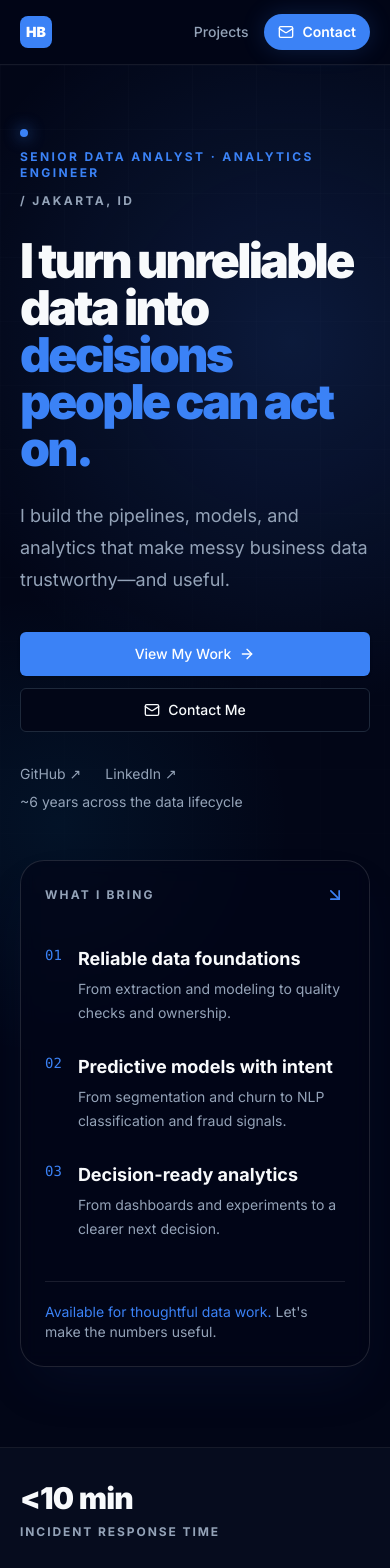
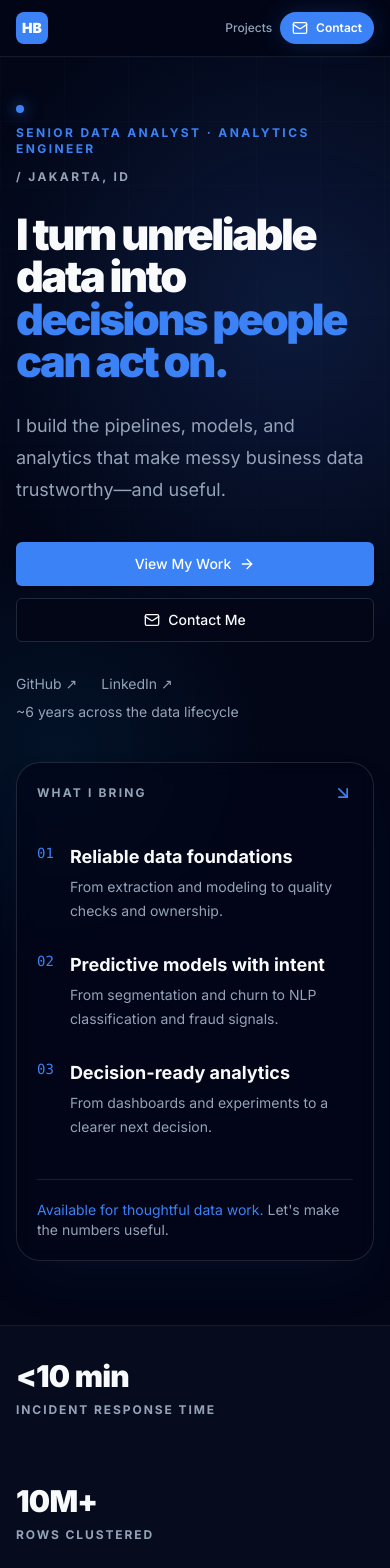
Before and after one commit to hadibudhy/hadibudhy.github.io, a Next.js app: page / in a window 390 px wide. Shown: the top 1568 px of the page. Built offline with nearby package versions, Linux system fonts and the light colour scheme.

Commit message:
fix: make portfolio responsive on mobile

```diff
--- a/src/app/globals.css
+++ b/src/app/globals.css
@@ -45,6 +45,12 @@ html {
   scroll-behavior: smooth;
 }
 
+html,
+body {
+  max-width: 100%;
+  overflow-x: hidden;
+}
+
 ::selection {
   background: color-mix(in srgb, var(--primary) 35%, transparent);
   color: var(--foreground);
--- a/src/app/page.tsx
+++ b/src/app/page.tsx
@@ -15,14 +15,14 @@ export default function Home() {
       <section className="relative border-b border-white/[0.08]">
         <div className="pointer-events-none absolute inset-0 bg-[radial-gradient(circle_at_75%_20%,rgba(59,130,246,0.16),transparent_32%),radial-gradient(circle_at_15%_55%,rgba(14,165,233,0.08),transparent_28%)]" />
         <div className="pointer-events-none absolute inset-0 opacity-30 [background-image:linear-gradient(rgba(148,163,184,0.08)_1px,transparent_1px),linear-gradient(90deg,rgba(148,163,184,0.08)_1px,transparent_1px)] [background-size:4rem_4rem] [mask-image:linear-gradient(to_bottom,black,transparent_82%)]" />
-        <div className="relative mx-auto grid max-w-6xl gap-12 px-5 pb-20 pt-16 sm:pb-24 md:grid-cols-[1.15fr_0.85fr] md:items-center md:gap-16 md:px-8 md:pb-32 md:pt-24">
-          <div>
+        <div className="relative mx-auto grid max-w-6xl gap-10 px-4 pb-16 pt-12 sm:gap-12 sm:px-5 sm:pb-24 sm:pt-16 md:grid-cols-[1.15fr_0.85fr] md:items-center md:gap-16 md:px-8 md:pb-32 md:pt-24">
+          <div className="min-w-0">
             <div className="mb-7 flex flex-wrap items-center gap-3 text-xs font-bold uppercase tracking-[0.2em] text-primary">
               <span className="h-2 w-2 rounded-full bg-primary shadow-[0_0_16px_rgba(59,130,246,0.9)]" />
               Senior Data Analyst · Analytics Engineer
               <span className="text-muted-foreground">/ Jakarta, ID</span>
             </div>
-            <h1 className="max-w-4xl text-5xl font-black leading-[0.98] tracking-[-0.055em] text-foreground sm:text-6xl lg:text-7xl">
+            <h1 className="max-w-4xl break-words text-[2.7rem] font-black leading-[0.98] tracking-[-0.055em] text-foreground sm:text-6xl lg:text-7xl">
               I turn unreliable data into <span className="text-primary">decisions people can act on.</span>
             </h1>
             <p className="mt-7 max-w-2xl text-lg leading-8 text-muted-foreground md:text-xl">
@@ -43,7 +43,7 @@ export default function Home() {
             </div>
           </div>
 
-          <aside className="relative rounded-3xl border border-white/[0.12] bg-slate-950/65 p-6 shadow-2xl shadow-blue-950/20 backdrop-blur-sm md:p-8">
+          <aside className="relative min-w-0 rounded-3xl border border-white/[0.12] bg-slate-950/65 p-5 shadow-2xl shadow-blue-950/20 backdrop-blur-sm sm:p-6 md:p-8">
             <div className="mb-10 flex items-center justify-between text-xs font-bold uppercase tracking-[0.18em] text-muted-foreground">
               <span>What I bring</span>
               <ArrowDownRight className="h-5 w-5 text-primary" aria-hidden="true" />
@@ -67,7 +67,7 @@ export default function Home() {
       </section>
 
       <section aria-label="Selected impact" className="border-b border-white/[0.08] bg-slate-900/35">
-        <div className="mx-auto grid max-w-6xl gap-px px-5 sm:grid-cols-3 sm:px-8">
+        <div className="mx-auto grid max-w-6xl gap-px px-4 sm:grid-cols-3 sm:px-8">
           {impactStats.map((stat) => (
             <div key={stat.label} className="border-white/[0.08] py-8 sm:border-r sm:px-8 sm:first:border-l">
               <div className="text-3xl font-black tracking-tight text-foreground md:text-4xl">{stat.value}</div>
@@ -78,8 +78,8 @@ export default function Home() {
       </section>
 
       <section id="experience" className="scroll-mt-20 border-b border-white/[0.08]">
-        <div className="mx-auto max-w-6xl px-5 py-20 sm:px-8 md:py-28">
-          <div className="grid gap-12 md:grid-cols-[0.75fr_1.25fr] md:gap-20">
+        <div className="mx-auto max-w-6xl px-4 py-16 sm:px-8 sm:py-20 md:py-28">
+          <div className="grid gap-10 md:grid-cols-[0.75fr_1.25fr] md:gap-20">
             <div>
               <p className="section-kicker">Career arc</p>
               <h2 className="section-title mt-4">A career built across the data lifecycle.</h2>
@@ -87,7 +87,7 @@ export default function Home() {
             </div>
             <div className="space-y-0">
               {careerArc.map((item) => (
-                <div key={item.index} className="group grid grid-cols-[3rem_1fr] gap-5 border-t border-white/[0.1] py-6 first:border-t-0 first:pt-0">
+                <div key={item.index} className="group grid grid-cols-[2.5rem_1fr] gap-3 border-t border-white/[0.1] py-5 first:border-t-0 first:pt-0 sm:grid-cols-[3rem_1fr] sm:gap-5 sm:py-6">
                   <span className="font-mono text-sm text-primary">{item.index}</span>
                   <div>
                     <h3 className="text-xl font-bold text-foreground transition-colors group-hover:text-primary">{item.title}</h3>
@@ -101,7 +101,7 @@ export default function Home() {
       </section>
 
       <section id="work" className="scroll-mt-20 border-b border-white/[0.08]">
-        <div className="mx-auto max-w-6xl px-5 py-20 sm:px-8 md:py-28">
+        <div className="mx-auto max-w-6xl px-4 py-16 sm:px-8 sm:py-20 md:py-28">
           <div className="mb-12 flex flex-col justify-between gap-6 md:flex-row md:items-end">
             <div>
               <p className="section-kicker">Selected work</p>
@@ -122,7 +122,7 @@ export default function Home() {
       </section>
 
       <section id="skills" className="scroll-mt-20 border-b border-white/[0.08] bg-slate-900/35">
-        <div className="mx-auto grid max-w-6xl gap-10 px-5 py-20 sm:px-8 md:grid-cols-[0.7fr_1.3fr] md:py-24">
+        <div className="mx-auto grid max-w-6xl gap-8 px-4 py-16 sm:px-8 sm:py-20 md:grid-cols-[0.7fr_1.3fr] md:gap-10 md:py-24">
           <div>
             <p className="section-kicker">Toolkit</p>
             <h2 className="section-title mt-4">The tools behind the work.</h2>
@@ -134,8 +134,8 @@ export default function Home() {
       </section>
 
       <section id="contact" className="scroll-mt-20">
-        <div className="mx-auto max-w-6xl px-5 py-20 sm:px-8 md:py-28">
-          <div className="relative overflow-hidden rounded-3xl border border-primary/30 bg-primary/[0.08] p-8 md:p-14">
+        <div className="mx-auto max-w-6xl px-4 py-16 sm:px-8 sm:py-20 md:py-28">
+          <div className="relative overflow-hidden rounded-3xl border border-primary/30 bg-primary/[0.08] p-6 sm:p-8 md:p-14">
             <div className="pointer-events-none absolute -right-16 -top-24 h-64 w-64 rounded-full bg-primary/20 blur-3xl" />
             <div className="relative grid gap-8 md:grid-cols-[1fr_auto] md:items-end">
               <div>
--- a/src/app/projects/page.tsx
+++ b/src/app/projects/page.tsx
@@ -27,14 +27,14 @@ export default function ProjectsPage() {
   return (
     <div>
       <section className="border-b border-white/[0.08]">
-        <div className="mx-auto max-w-6xl px-5 py-20 sm:px-8 md:py-28">
+        <div className="mx-auto max-w-6xl px-4 py-16 sm:px-8 sm:py-20 md:py-28">
           <p className="section-kicker">Case studies</p>
-          <h1 className="mt-5 max-w-4xl text-5xl font-black tracking-[-0.05em] text-foreground md:text-7xl">The decisions behind the dashboards, models, and pipelines.</h1>
+          <h1 className="mt-5 max-w-4xl break-words text-[2.7rem] font-black tracking-[-0.05em] text-foreground sm:text-5xl md:text-7xl">The decisions behind the dashboards, models, and pipelines.</h1>
           <p className="mt-7 max-w-2xl text-lg leading-8 text-muted-foreground">A selection of work across data engineering, predictive modeling, and product analytics—organized around the problem, the approach, and what changed.</p>
         </div>
       </section>
       <section>
-        <div className="mx-auto max-w-6xl px-5 py-16 sm:px-8 md:py-24">
+        <div className="mx-auto max-w-6xl px-4 py-14 sm:px-8 sm:py-20 md:py-24">
           <div className="grid gap-6 md:grid-cols-2">
             {featuredProjects.map((project) => <ProjectCard key={project.slug} slug={project.slug} meta={project.meta} featured />)}
           </div>
--- a/src/components/layout/Navbar.tsx
+++ b/src/components/layout/Navbar.tsx
@@ -11,12 +11,12 @@ const links = [
 export function Navbar() {
   return (
     <header className="sticky top-0 z-50 border-b border-white/[0.08] bg-background/85 backdrop-blur-xl">
-      <div className="mx-auto flex h-16 max-w-6xl items-center justify-between px-5 lg:px-8">
-        <Link href="/" className="group flex items-center gap-3" aria-label="Hadi Budhy home">
+      <div className="mx-auto flex h-14 min-w-0 max-w-6xl items-center justify-between gap-3 px-4 sm:h-16 sm:px-5 lg:px-8">
+        <Link href="/" className="group flex min-w-0 shrink-0 items-center gap-2 sm:gap-3" aria-label="Hadi Budhy home">
           <span className="flex h-8 w-8 items-center justify-center rounded-lg bg-primary text-sm font-black text-primary-foreground transition-transform group-hover:rotate-6">HB</span>
           <span className="hidden text-sm font-bold tracking-[0.18em] text-foreground sm:inline">HADI BUDHY</span>
         </Link>
-        <nav aria-label="Primary navigation" className="flex items-center gap-4 text-sm font-medium sm:gap-6">
+        <nav aria-label="Primary navigation" className="flex min-w-0 items-center gap-2 text-xs font-medium sm:gap-4 sm:text-sm md:gap-6">
           {links.map((link) => (
             <Link
               key={link.href}
@@ -28,13 +28,13 @@ export function Navbar() {
           ))}
           <Link
             href="/projects"
-            className="text-muted-foreground transition-colors hover:text-foreground focus-visible:outline-none focus-visible:ring-2 focus-visible:ring-ring focus-visible:ring-offset-2"
+            className="whitespace-nowrap text-muted-foreground transition-colors hover:text-foreground focus-visible:outline-none focus-visible:ring-2 focus-visible:ring-ring focus-visible:ring-offset-2"
           >
             Projects
           </Link>
           <a
             href="mailto:hadi.budhy@gmail.com"
-            className="inline-flex items-center gap-2 rounded-full bg-primary px-3.5 py-2 text-sm font-semibold text-primary-foreground shadow-[0_0_24px_rgba(59,130,246,0.2)] transition-all hover:-translate-y-0.5 hover:bg-primary/90 focus-visible:outline-none focus-visible:ring-2 focus-visible:ring-ring focus-visible:ring-offset-2 sm:px-4"
+            className="inline-flex shrink-0 items-center gap-2 whitespace-nowrap rounded-full bg-primary px-3 py-2 text-xs font-semibold text-primary-foreground shadow-[0_0_24px_rgba(59,130,246,0.2)] transition-all hover:-translate-y-0.5 hover:bg-primary/90 focus-visible:outline-none focus-visible:ring-2 focus-visible:ring-ring focus-visible:ring-offset-2 sm:px-4 sm:text-sm"
           >
             <Mail className="h-4 w-4 sm:hidden" aria-hidden="true" />
             <span>Contact<span className="hidden sm:inline"> Me</span></span>
```
Also changed, not shown: src/app/about/page.tsx (+6 -6 lines), src/app/projects/[slug]/page.tsx (+7 -7 lines), src/components/ui/ProjectCard.tsx (+6 -6 lines).
